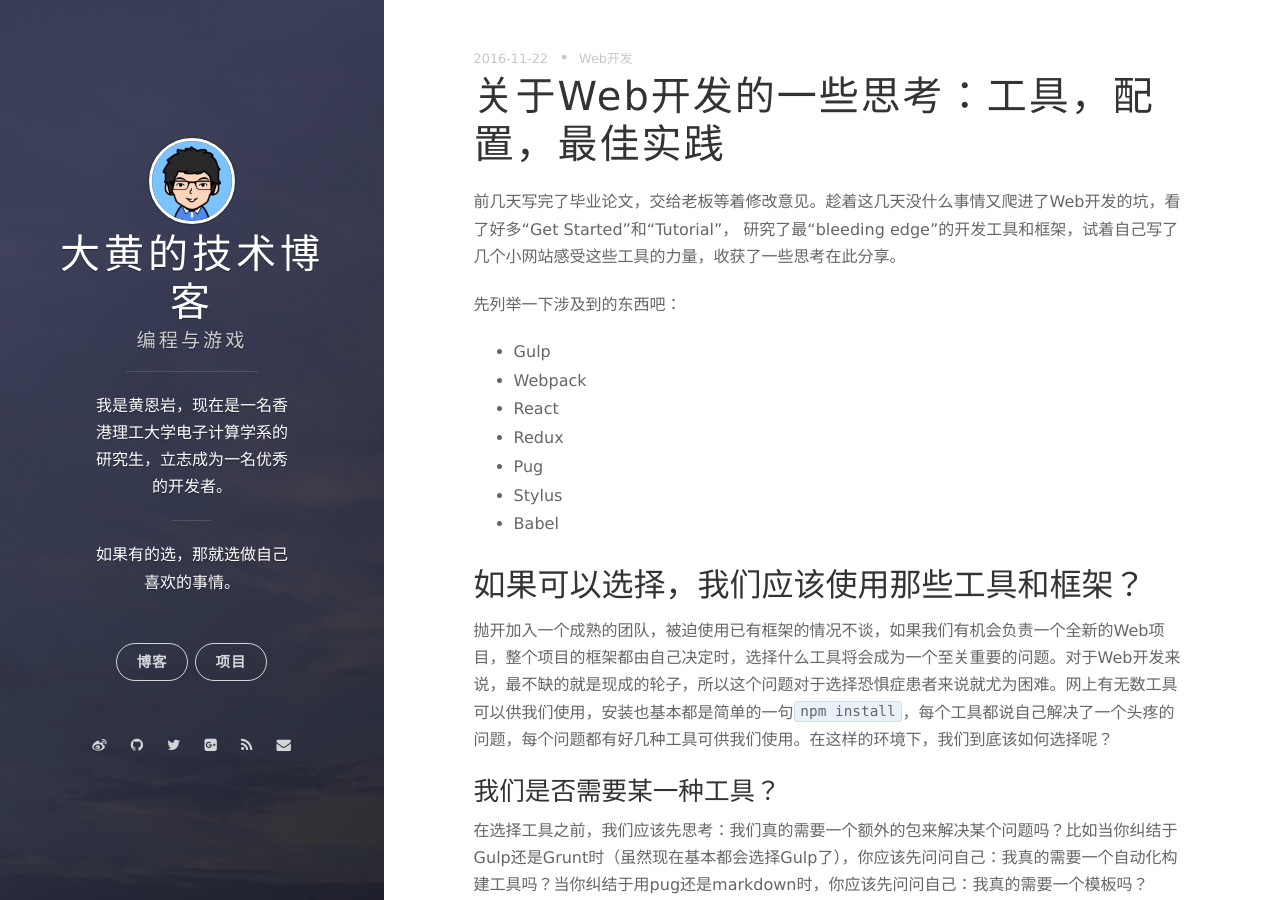
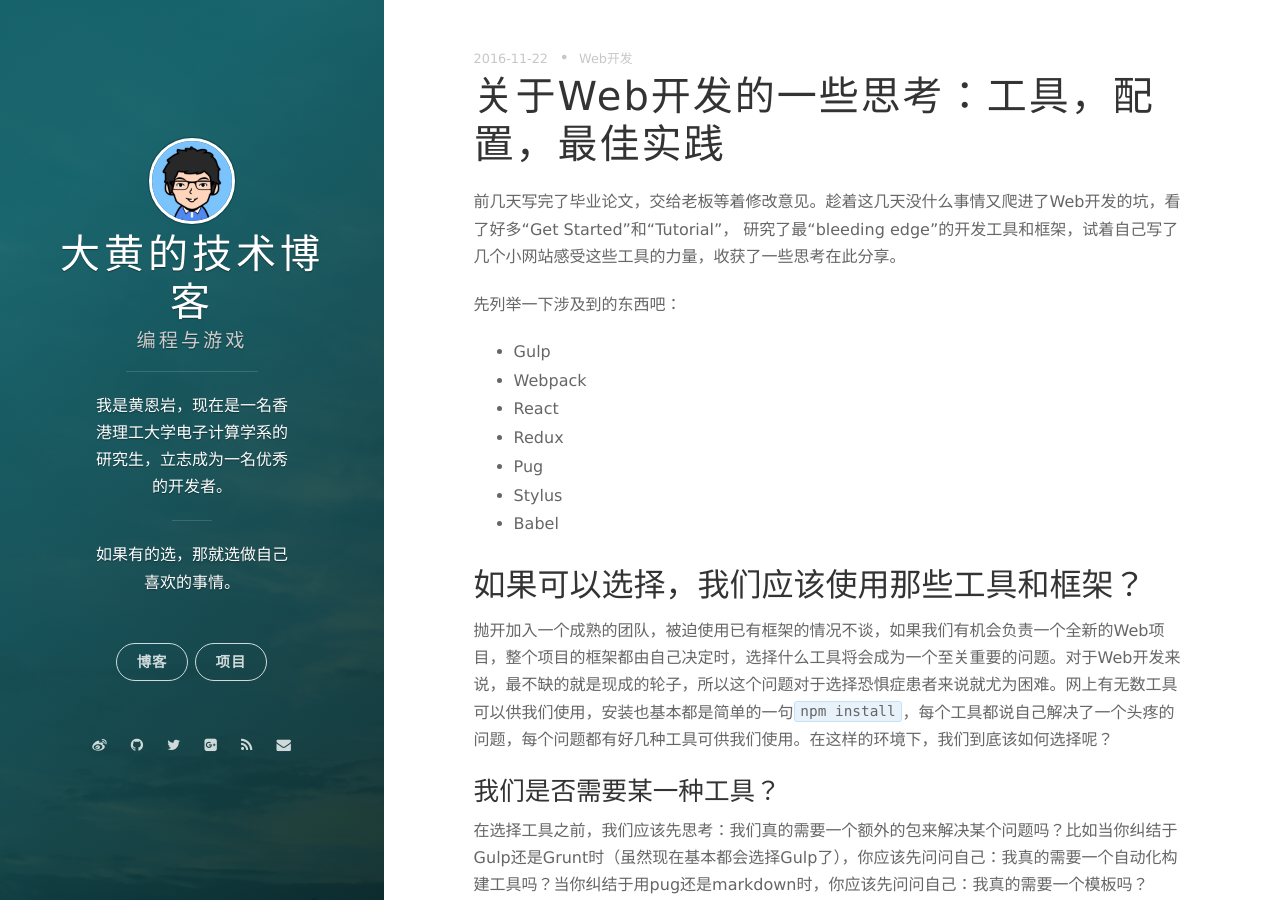
Before and after one commit to huangenyan/huangenyan.github.io, a Jekyll site: the page built from _posts/2016-11-22-web-dev-thinkings.md, in a window 1280 px wide and 900 px high. Built offline with Jekyll 4.4.1, drawn with Linux system fonts in a browser that asks for light colours; nearby versions of some CDN libraries; comment, search, counter and statistics services are not loaded.

Commit message:
Change theme color, fix listing issues.

```diff
--- a/_config.yml
+++ b/_config.yml
@@ -14,7 +14,7 @@ markdown: kramdown
 highlighter: rouge
 
 # supported colors: blue, green, purple, red, orange or slate. If you need clear, leave it empty.
-cover_color: slate
+cover_color: green
 
 # The blog button should not be removed.
 blog_button:
--- a/_posts/2016-11-22-web-dev-thinkings.md
+++ b/_posts/2016-11-22-web-dev-thinkings.md
@@ -8,6 +8,7 @@ tags: [ 'web', 'programming' ]
 前几天写完了毕业论文，交给老板等着修改意见。趁着这几天没什么事情又爬进了Web开发的坑，看了好多“Get Started”和“Tutorial”， 研究了最“bleeding edge”的开发工具和框架，试着自己写了几个小网站感受这些工具的力量，收获了一些思考在此分享。
 
 先列举一下涉及到的东西吧：
+
   * Gulp
   * Webpack
   * React
```
